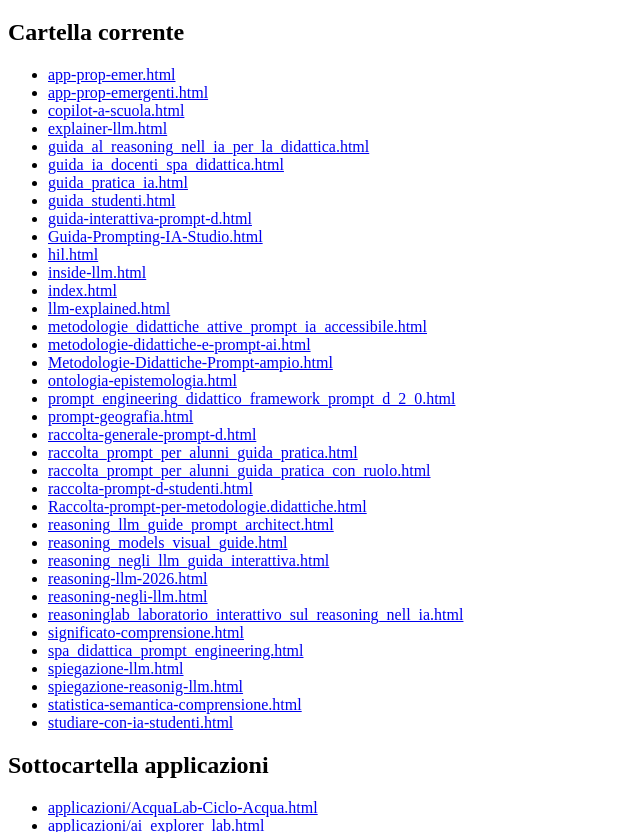
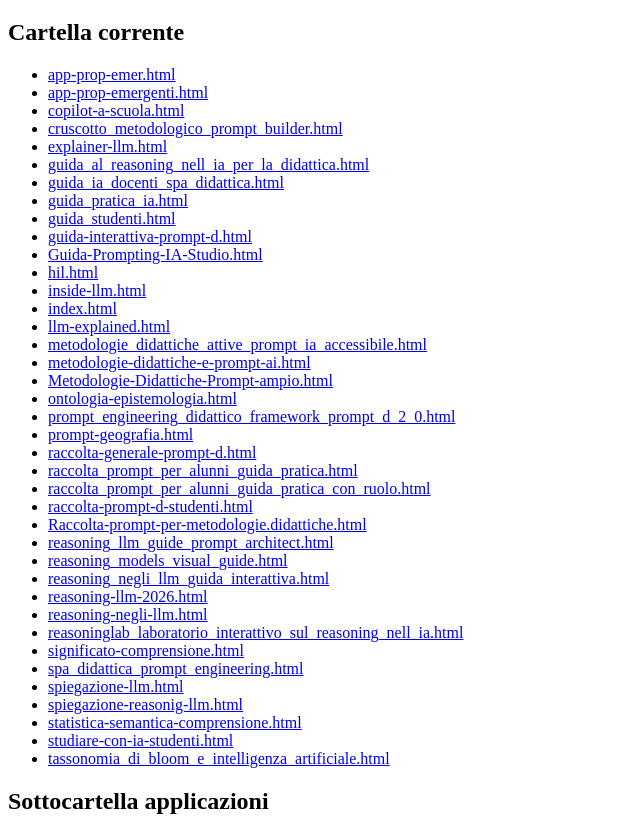
Before and after one commit to maiboxinfo/corso, a plain HTML site: page elenco.html in a window 1280 px wide. Shown: the part 61-893 px from the top of the page, without its empty margins (0-640 px from the left). Drawn offline with Linux system fonts and the light colour scheme.

Commit message:
Aggiorna elenco delle pagine

```diff
--- a/elenco.html
+++ b/elenco.html
@@ -13,6 +13,7 @@
     <li><a href="app-prop-emer.html">app-prop-emer.html</a></li>
     <li><a href="app-prop-emergenti.html">app-prop-emergenti.html</a></li>
     <li><a href="copilot-a-scuola.html">copilot-a-scuola.html</a></li>
+    <li><a href="cruscotto_metodologico_prompt_builder.html">cruscotto_metodologico_prompt_builder.html</a></li>
     <li><a href="explainer-llm.html">explainer-llm.html</a></li>
     <li><a href="guida_al_reasoning_nell_ia_per_la_didattica.html">guida_al_reasoning_nell_ia_per_la_didattica.html</a></li>
     <li><a href="guida_ia_docenti_spa_didattica.html">guida_ia_docenti_spa_didattica.html</a></li>
@@ -47,6 +48,7 @@
     <li><a href="spiegazione-reasonig-llm.html">spiegazione-reasonig-llm.html</a></li>
     <li><a href="statistica-semantica-comprensione.html">statistica-semantica-comprensione.html</a></li>
     <li><a href="studiare-con-ia-studenti.html">studiare-con-ia-studenti.html</a></li>
+    <li><a href="tassonomia_di_bloom_e_intelligenza_artificiale.html">tassonomia_di_bloom_e_intelligenza_artificiale.html</a></li>
   </ul>
 
   <h2>Sottocartella applicazioni</h2>
```
